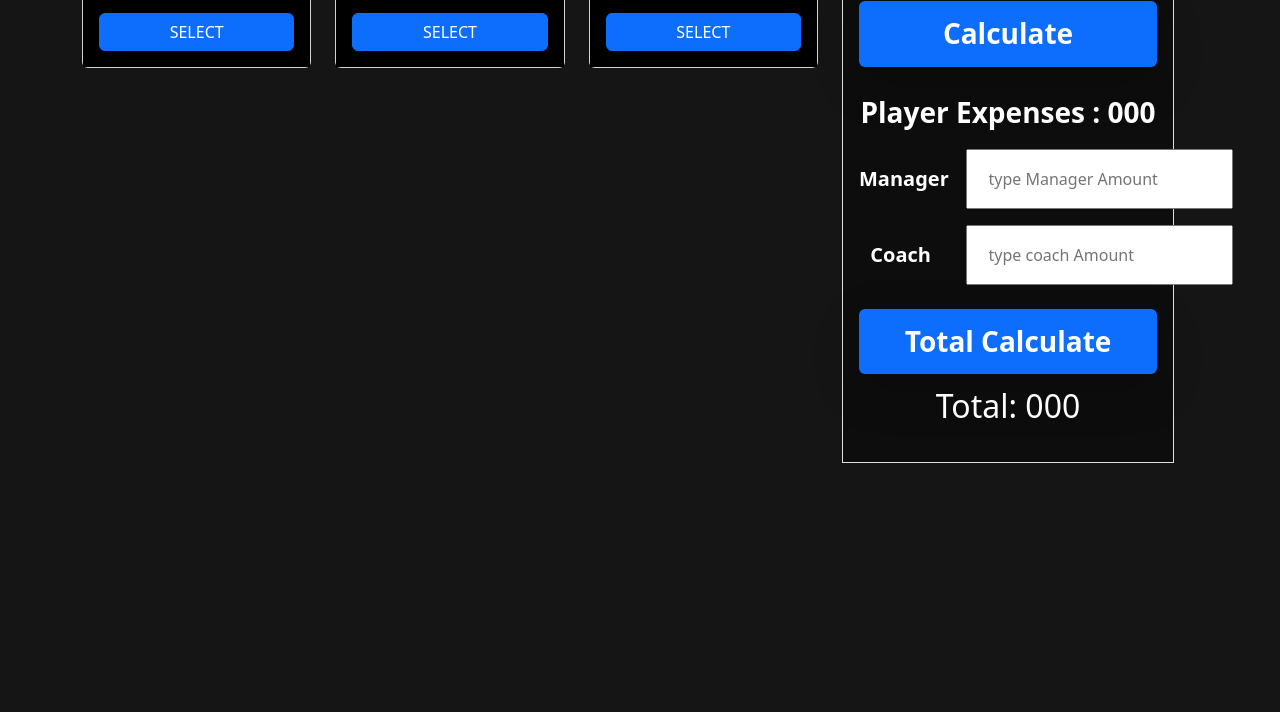
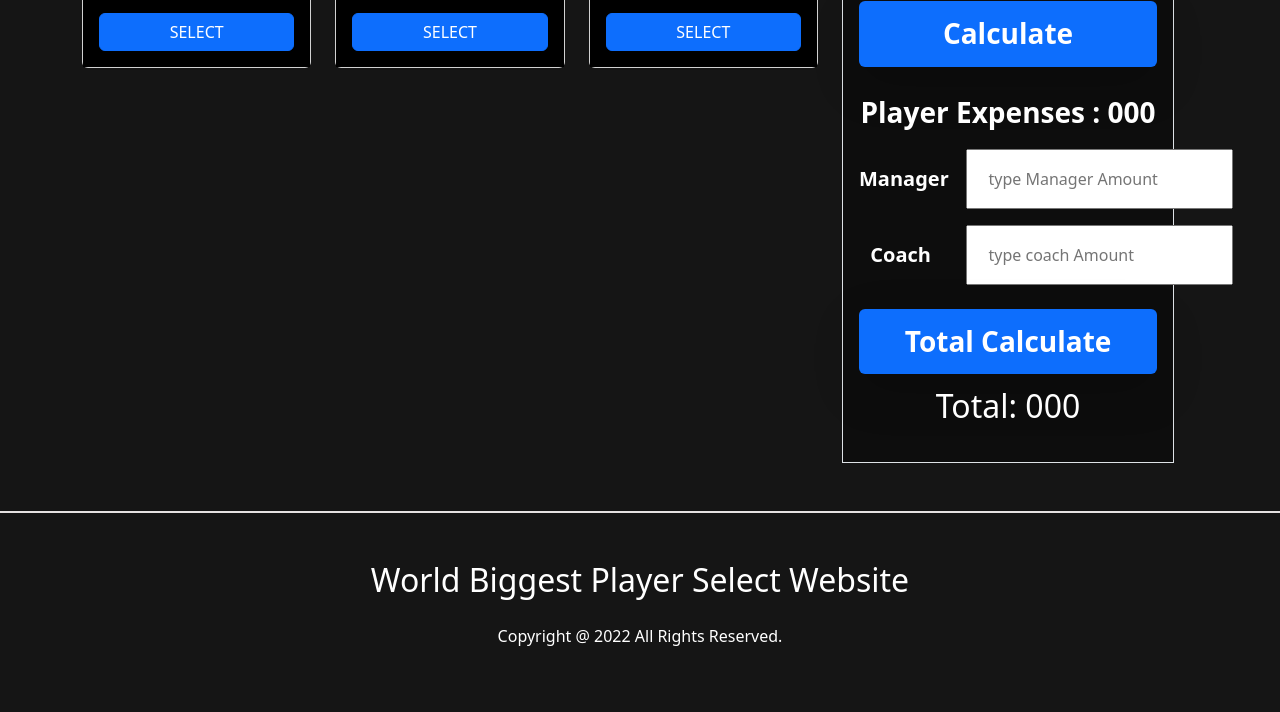
Before and after one commit to rubelrana123/select-player, a plain HTML site: page index.html in a window 1280 px wide. Shown: the part 940-1652 px from the top of the page. Before the commit the page ends 1403 px from the top, so only its background shows below. Drawn offline with nearby package versions, Linux system fonts and the light colour scheme.

Commit message:
footer done

```diff
--- a/index.html
+++ b/index.html
@@ -190,6 +190,18 @@
 </div>
     </main>
 
+
+    <footer class="mt-5" style= "border-top: 2px solid rgb(229, 225, 225);"  >
+
+    <div class="d-flex flex-column gap-3 justify-content-center align-items-center py-5 text-white">
+           <h2>World Biggest Player Select Website</h2>
+      <p>Copyright @ 2022 All Rights Reserved.</p>
+
+
+    </div>
+
+    </footer>
+
 		<!-- bootstrap js cdn -->
 		<script
 			src="https://cdn.jsdelivr.net/npm/@popperjs/core@2.11.5/dist/umd/popper.min.js"
```
